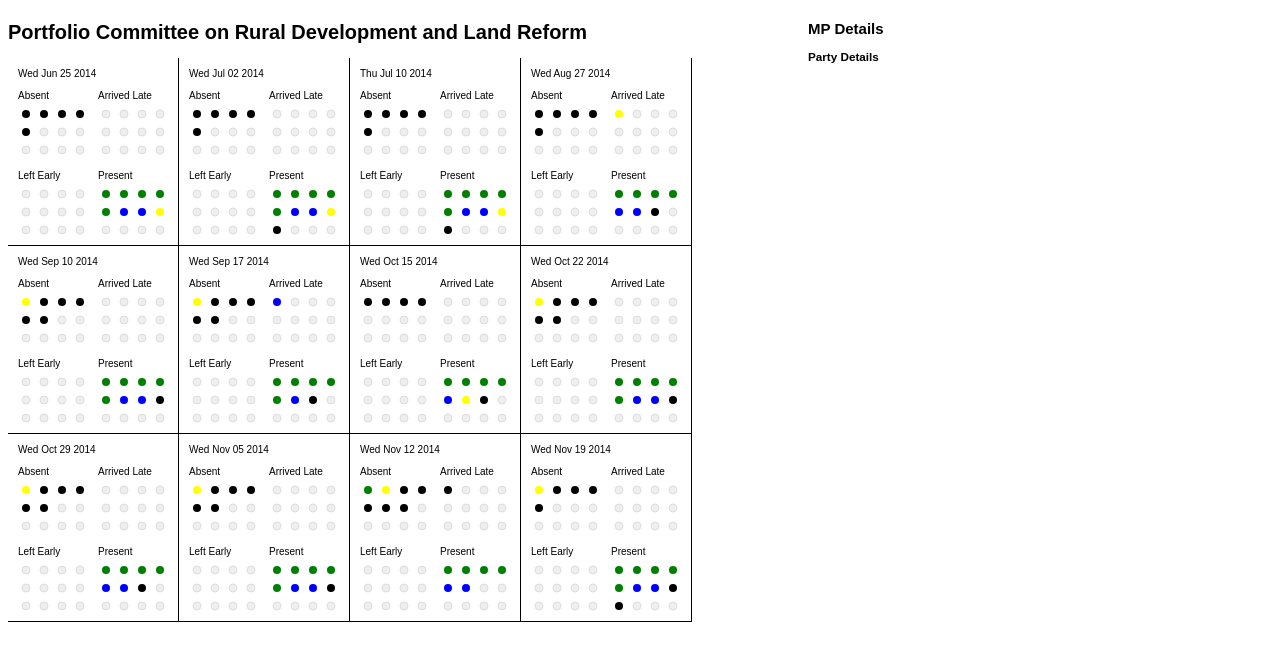
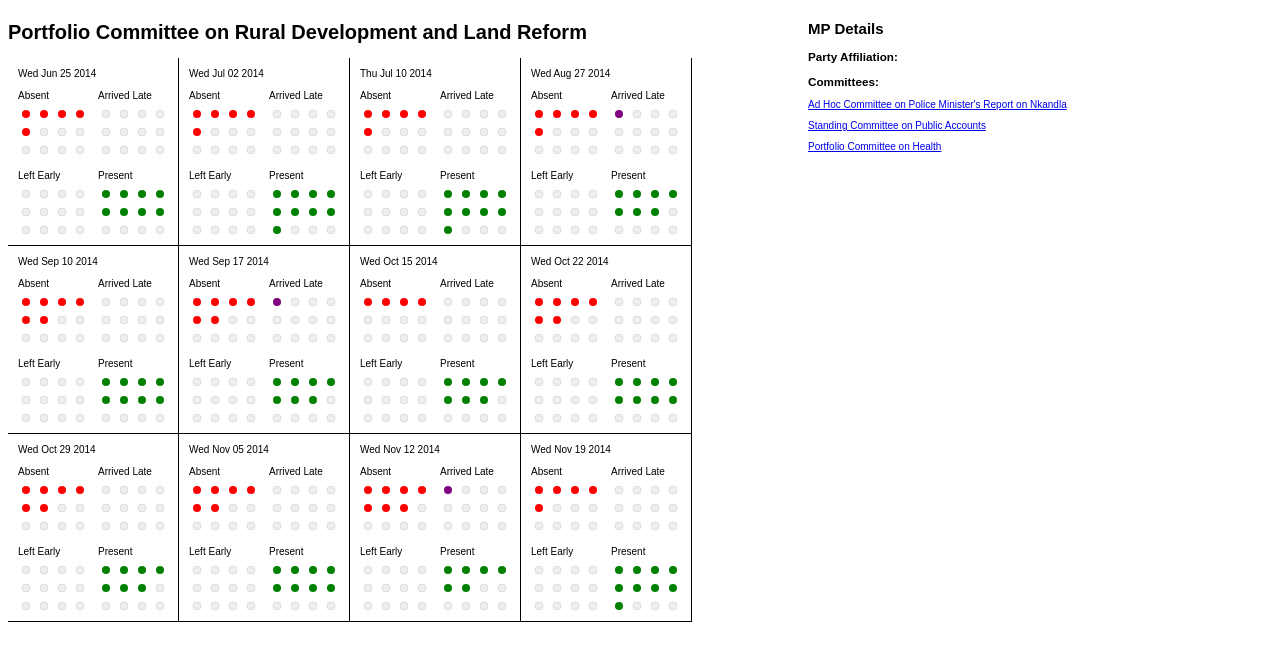
Before and after one commit to Code4SA/old-code4sa.github.io, a Jekyll site: the page lab/mp-attendance/index.html, which Jekyll copies as it is, in a window 1280 px wide. Shown: the top 661 px of the page. Built offline with Jekyll 4.4.1, drawn with Linux system fonts in a browser that asks for light colours; Markdown is read by kramdown in place of the engine named in the settings.

Commit message:
Added committees

```diff
--- a/lab/mp-attendance/index.html
+++ b/lab/mp-attendance/index.html
@@ -9,7 +9,13 @@
         <div id="content2" style="float:left; width:800px"></div>
         <div id="mp-details" style="float:left">
             <h2>MP Details</h2>
-            <h3>Party Details</h3>
+            <h3>Party Affiliation: <span id="party"></span></h3>
+            <h3>Committees:</h3>
+            <div id="committees">
+                <p><a href="http://www.pa.org.za/organisation/ad-hoc-committee-police-ministers-report-nkandla/">Ad Hoc Committee on Police Minister's Report on Nkandla</a></p>
+                <p><a href="http://www.pa.org.za/organisation/standing-committee-on-public-accounts/">Standing Committee on Public Accounts</a></p>
+                <p><a href="http://www.pa.org.za/organisation/portfolio-committee-on-health/">Portfolio Committee on Health</a></p>
+            </div>
         </div>
         <script src="d3.v3.js"></script>
         <script src="main.js"></script>
--- a/lab/mp-attendance/main.css
+++ b/lab/mp-attendance/main.css
@@ -44,6 +44,7 @@ circle.mp.EFF {
     fill: none;
 }
 
+/*
 .attendance .ANC {
     fill: green;
 }
@@ -55,8 +56,8 @@ circle.mp.EFF {
 .attendance .EFF {
     fill: yellow;
 }
+*/
 
-/*
 .attendance .absent {
     fill: red;
 }
@@ -72,7 +73,6 @@ circle.mp.EFF {
 .attendance .present {
     fill: green;
 }
-*/
 
 .attendance .participant.empty {
     fill: #eee;
--- a/lab/mp-attendance/main.js
+++ b/lab/mp-attendance/main.js
@@ -160,7 +160,7 @@ var draw_meeting = function(el) {
                         var escaped_name = data_statics.escaped_name(el);
                         d3.selectAll('.' + escaped_name).classed('selected', true);
                         d3.select('#mp-details h2').text(data_statics.fullname(el));
-                        d3.select('#mp-details h3').text(el.party_affiliation);
+                        d3.select('#mp-details h3 #party').text(el.party_affiliation);
                     })
                     .on('mouseout', function(el) {
                         d3.selectAll('.participant').classed('selected', false);
```
